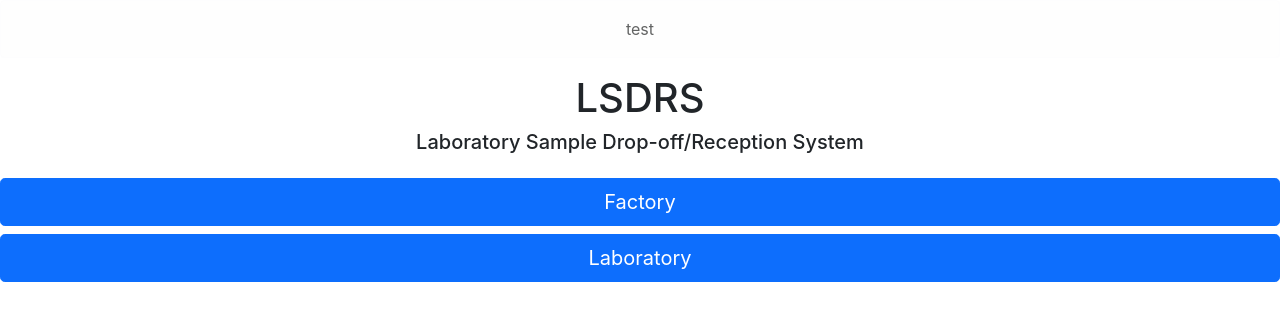
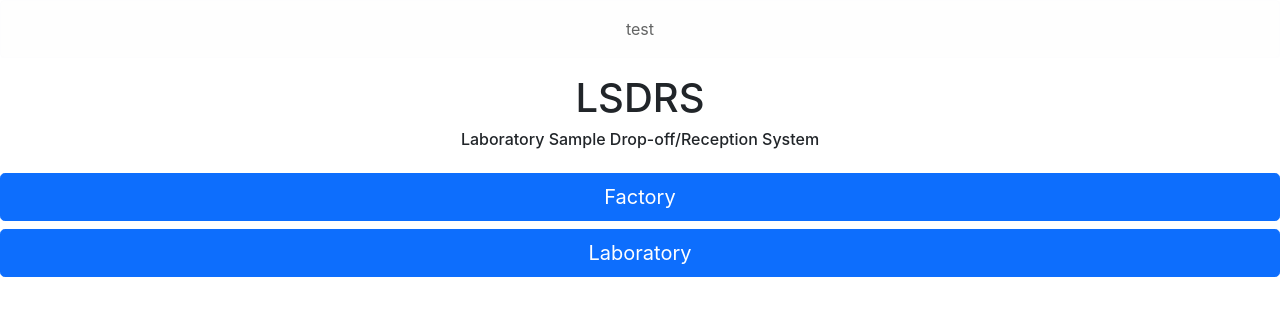
Before and after one commit to jlmichels/lsdrs, a React (Create React App) app: page / in a window 1280 px wide. Shown: the top 320 px of the page. Built offline with nearby package versions, Linux system fonts and the light colour scheme; the HTML template or start-up script is replaced by a standard one.

Commit message:
Change sub-header size

```diff
--- a/src/App.js
+++ b/src/App.js
@@ -27,7 +27,7 @@ function App() {
       <Alert key="sampleDroppoffAccepted" variant={alertVariant}>{alertText}</Alert>
       <header className="App-header">
         <h1>LSDRS</h1>
-        <h5 className="mb-4">Laboratory Sample Drop-off/Reception System</h5>
+        <h6 className="mb-4">Laboratory Sample Drop-off/Reception System</h6>
       </header>
       <div className="d-grid gap-2">
         {showButtons ? <Button size="lg" onClick={handleFactory}>Factory</Button> : ""}
```
